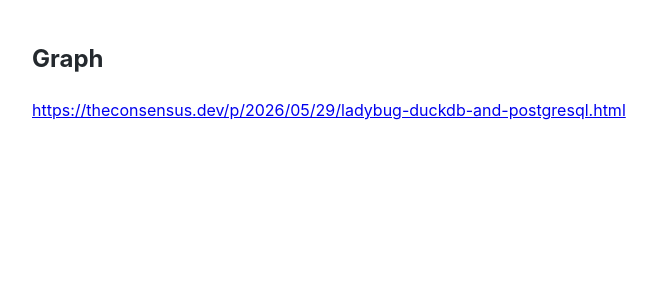
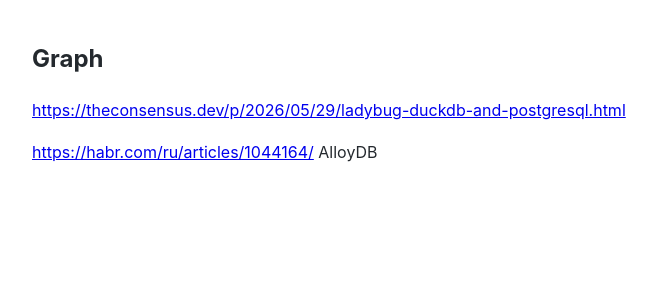
Before and after one commit to Michael-Lubinsky/michael-lubinsky.github.com, a Jekyll site: the page built from graph/graph.md, in a window 1280 px wide. Shown: the top 300 px of the page, without its empty margins (158-815 px from the left). Built offline with Jekyll 4.4.1, drawn with Linux system fonts in a browser that asks for light colours; our own code applies the rules of GitHub Pages for plain Markdown files.

Commit message:
Update graph.md

```diff
--- a/graph/graph.md
+++ b/graph/graph.md
@@ -1,3 +1,5 @@
 ## Graph
 
 <https://theconsensus.dev/p/2026/05/29/ladybug-duckdb-and-postgresql.html>
+
+<https://habr.com/ru/articles/1044164/> AlloyDB
```
